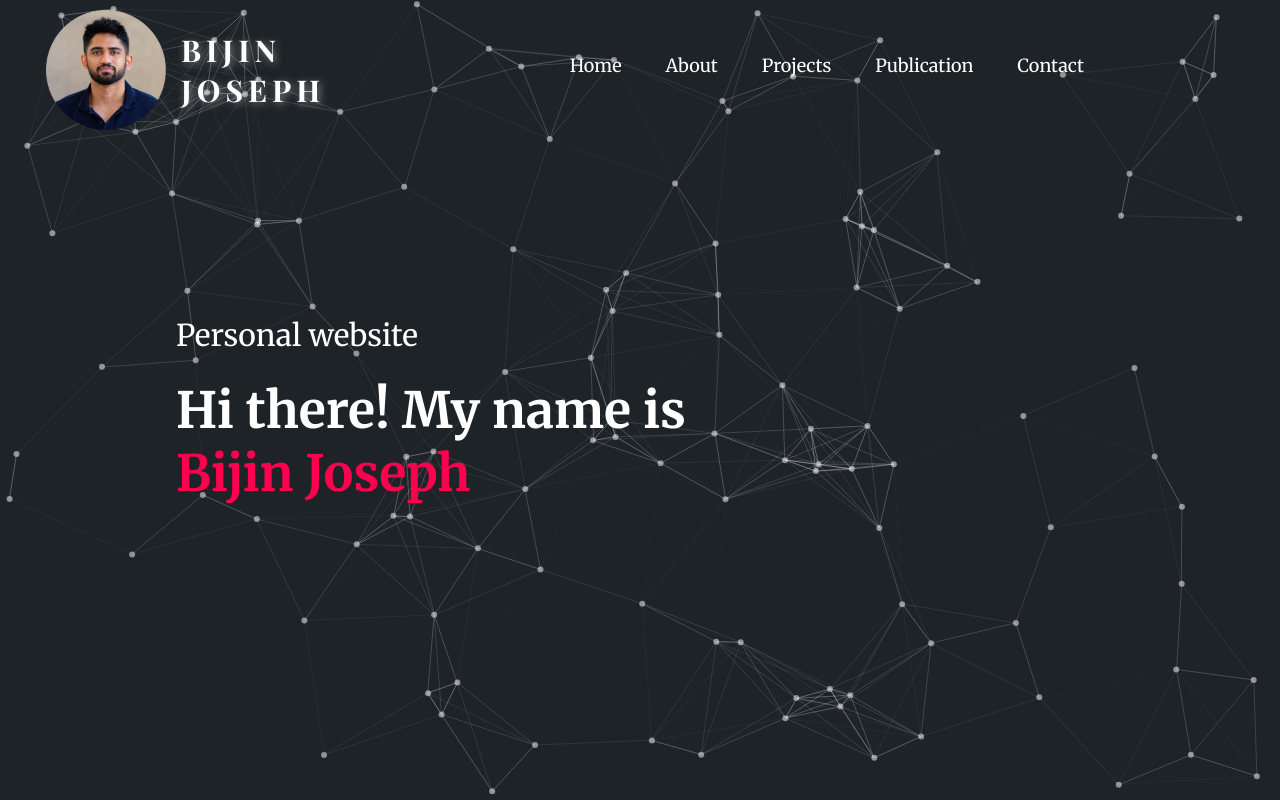
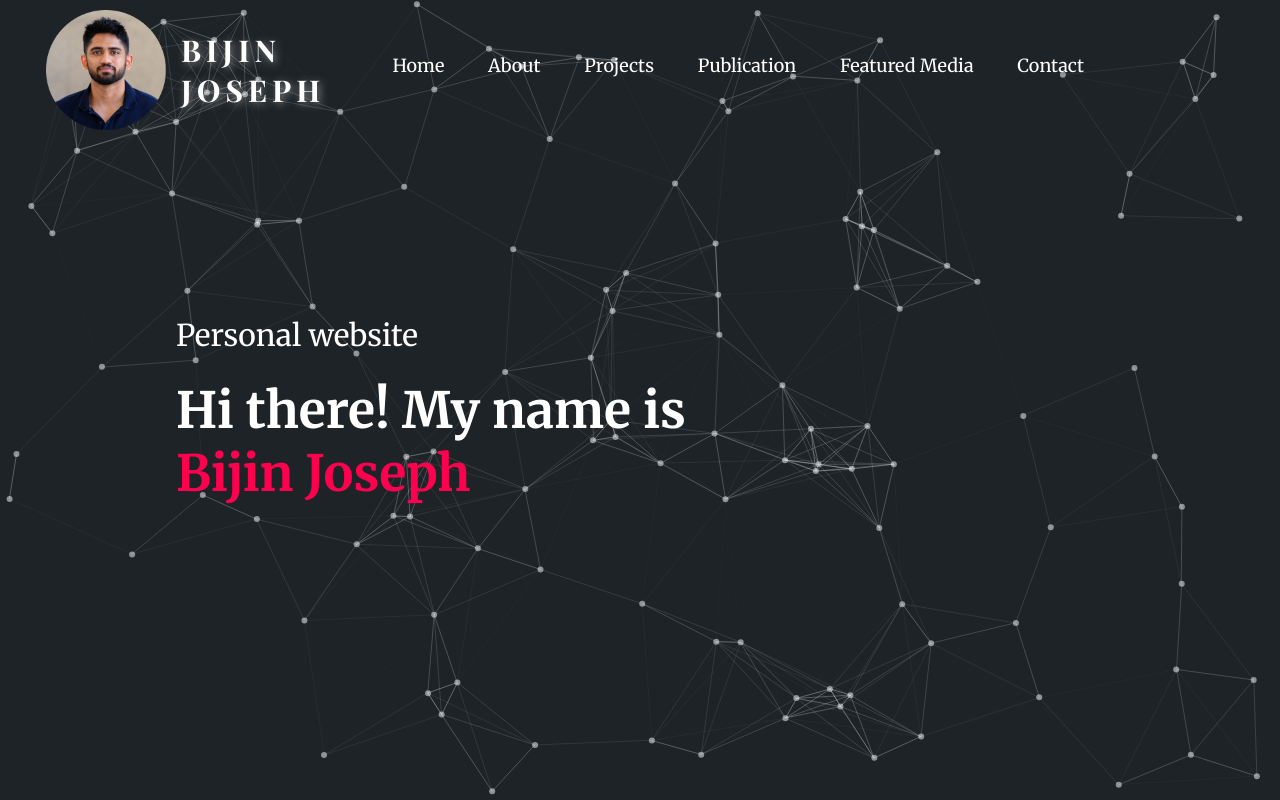
Before and after one commit to Josephbijin1999/bijinjoseph, a plain HTML site: page index.html in a window 1280 px wide. Shown: the top 800 px of the page. Drawn offline with nearby package versions, Linux system fonts and the light colour scheme.

Commit message:
Added Featured Media to menu bar

```diff
--- a/index.html
+++ b/index.html
@@ -44,6 +44,7 @@
                 <li><a href= "#about">About</a></li>
                 <li><a href= "#projects">Projects</a></li>
                 <li><a href= "#publications">Publication</a></li>
+                <li><a href= "#media">Featured Media</a></li>
                 <li><a href= "#contact">Contact</a></li>
                 <i class="fa-solid fa-xmark" onclick = "closemenu()"></i>
 
```
